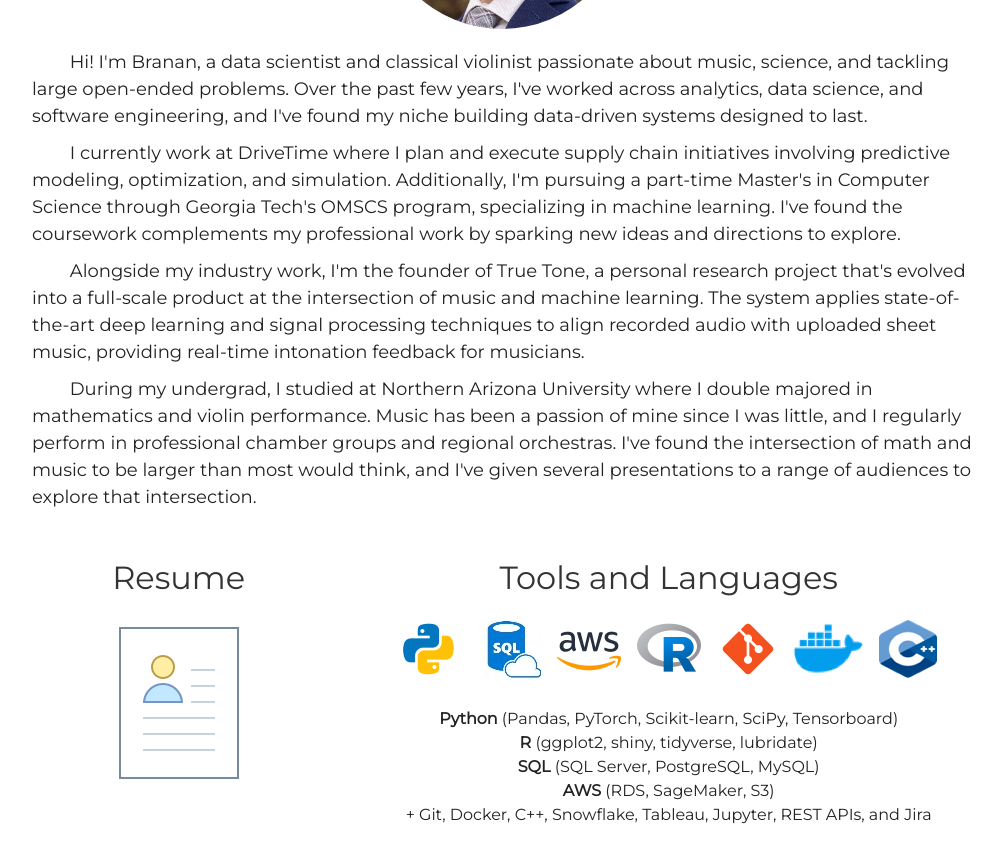
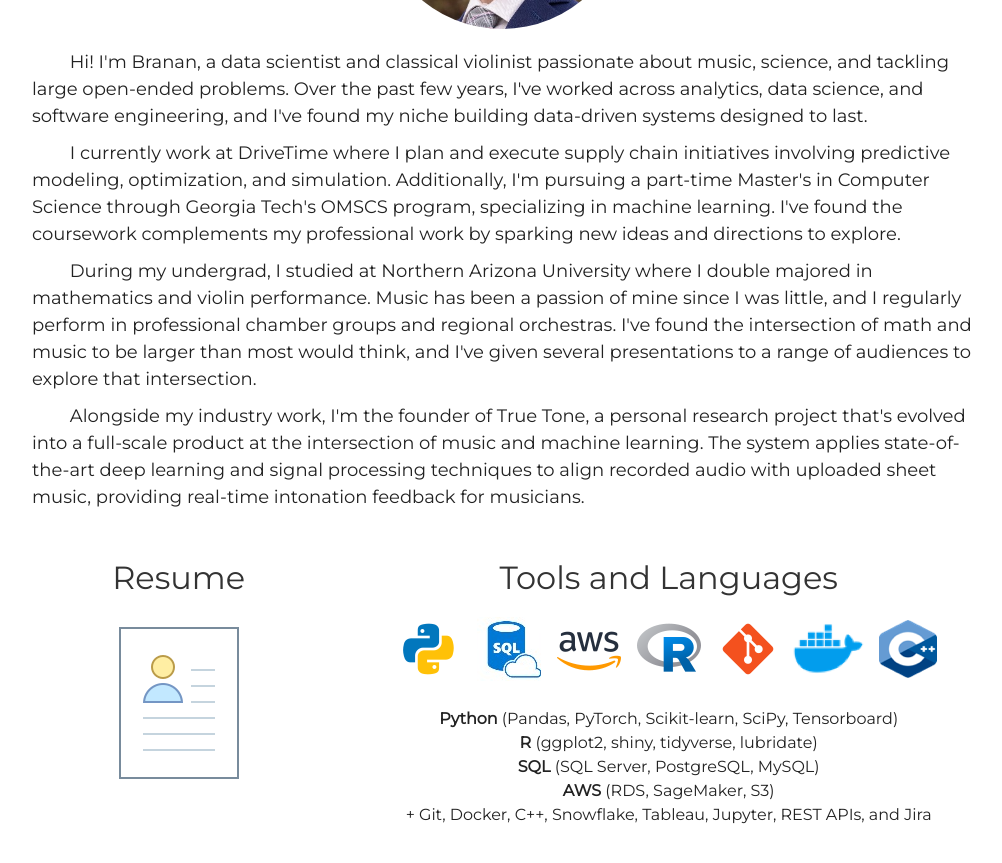
Before and after one commit to brananharrison/new_repo, a Jekyll site: the page built from index.html, in a window 1280 px wide and 900 px high, scrolled down 1141 px. Shown: the top 863 px of the window, without its empty margins (138-1140 px from the left). Built offline with Jekyll 4.4.1, drawn with Linux system fonts in a browser that asks for light colours.

Commit message:
reorder paragraphs

```diff
--- a/_includes/about.html
+++ b/_includes/about.html
@@ -14,11 +14,11 @@
   </p>
   <div style="height: 10px;"></div>
   <p style="margin: 0; font-size: 18px; color: #222222;">
-    &nbsp;&nbsp;&nbsp;&nbsp;&nbsp;&nbsp;&nbsp;&nbsp;Alongside my industry work, I'm the founder of True Tone, a personal research project that's evolved into a full-scale product at the intersection of music and machine learning. The system applies state-of-the-art deep learning and signal processing techniques to align recorded audio with uploaded sheet music, providing real-time intonation feedback for musicians.
+    &nbsp;&nbsp;&nbsp;&nbsp;&nbsp;&nbsp;&nbsp;&nbsp;During my undergrad, I studied at Northern Arizona University where I double majored in mathematics and violin performance. Music has been a passion of mine since I was little, and I regularly perform in professional chamber groups and regional orchestras. I've found the intersection of math and music to be larger than most would think, and I've given several presentations to a range of audiences to explore that intersection.
   </p>
   <div style="height: 10px;"></div>
   <p style="margin: 0; font-size: 18px; color: #222222;">
-    &nbsp;&nbsp;&nbsp;&nbsp;&nbsp;&nbsp;&nbsp;&nbsp;During my undergrad, I studied at Northern Arizona University where I double majored in mathematics and violin performance. Music has been a passion of mine since I was little, and I regularly perform in professional chamber groups and regional orchestras. I've found the intersection of math and music to be larger than most would think, and I've given several presentations to a range of audiences to explore that intersection.
+    &nbsp;&nbsp;&nbsp;&nbsp;&nbsp;&nbsp;&nbsp;&nbsp;Alongside my industry work, I'm the founder of True Tone, a personal research project that's evolved into a full-scale product at the intersection of music and machine learning. The system applies state-of-the-art deep learning and signal processing techniques to align recorded audio with uploaded sheet music, providing real-time intonation feedback for musicians.
   </p>
 </div>
 
```
